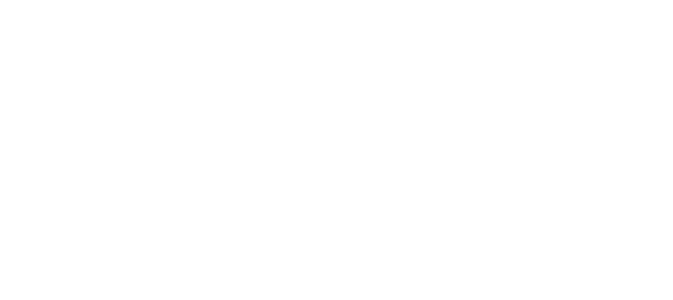
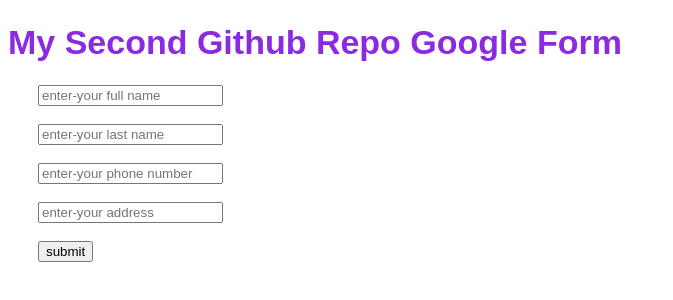
Before and after one commit to sajib5s/my-second-repo, a plain HTML site: page index.html in a window 1280 px wide. Shown: the whole page, without its empty margins (0-673 px from the left). Drawn offline with Linux system fonts and the light colour scheme.

Commit message:
my github repo

```diff
--- /dev/null
+++ b/css/style.css
@@ -0,0 +1,11 @@
+h1{
+    color: blueviolet;
+    font-size: 34px;
+    font-family: sans-serif;
+    text-transform: capitalize;
+}
+form{
+    color: brown;
+    font-size: 16px;
+    margin-left: 30px;
+}
--- a/index.html
+++ b/index.html
@@ -4,8 +4,27 @@
     <meta charset="UTF-8">
     <meta name="viewport" content="width=device-width, initial-scale=1.0">
     <title>my second repo</title>
+    <link rel="stylesheet" href="css/style.css">
 </head>
 <body>
+    <h1>my second github repo google form</h1>
+    <form>
+        <input type="text" placeholder="enter-your full name">
+        <br>
+        <br>
+        <input type="text" placeholder="enter-your last name">
+        <br>
+        <br>
+        <input type="phone" placeholder="enter-your phone number">
+        <br>
+        <br>
+        <input type="address" placeholder="enter-your address">
+        <br>
+        <br>
+        <button>submit</button>
+
+    </form>
+
 
 </body>
 </html>
```
